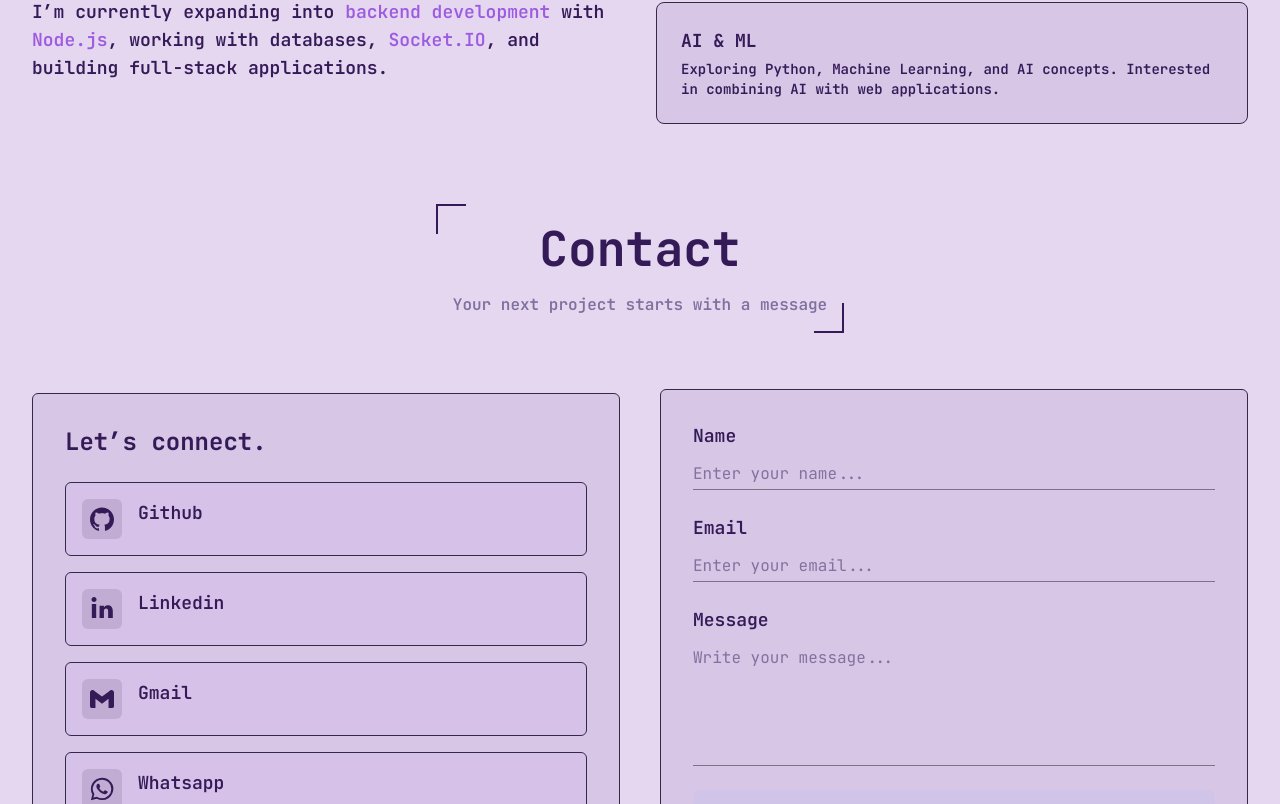
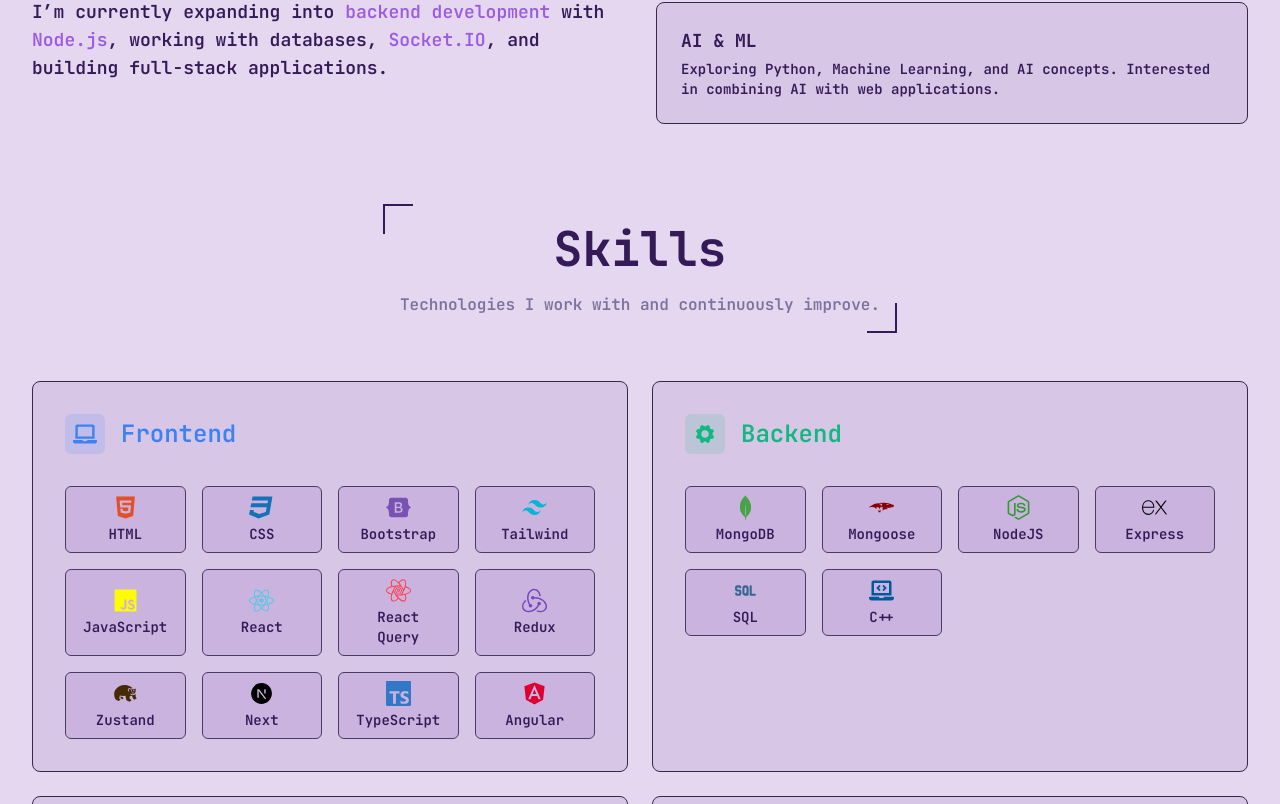
Before and after one commit to youssefsalehs/portfolio, a Next.js app: page / in a window 1280 px wide. Shown: the part 1256-2060 px from the top of the page. Built offline with nearby package versions, Linux system fonts and the light colour scheme; what @mui/material-nextjs would draw is missing.

Commit message:
implement: Skills Section

```diff
--- a/src/app/page.js
+++ b/src/app/page.js
@@ -1,5 +1,6 @@
 import HeroSection from "@/components/HeroSection/HeroSection";
 import AboutMe from "@/components/AboutMe/About";
+import Skills from "@/components/Skills/Skills";
 import Contact from "@/components/Contact/Contact";
 
 export default function Home() {
@@ -11,6 +12,9 @@ export default function Home() {
       <section id="about">
         <AboutMe />
       </section>
+      <section id="skills">
+        <Skills />
+      </section>
       <section id="contact">
         <Contact />
       </section>
--- /dev/null
+++ b/src/components/Skills/Skills.jsx
@@ -0,0 +1,15 @@
+import React from "react";
+import SkillsContainer from "./SkillsContainer";
+import Header from "../Header/Header";
+export default function Skills() {
+  return (
+    <div className="flex flex-col justify-center items-center gap-2 pt-20">
+      <Header
+        title={"Skills"}
+        desc={"Technologies I work with and continuously improve."}
+      />
+
+      <SkillsContainer />
+    </div>
+  );
+}
--- /dev/null
+++ b/src/components/Skills/SkillsCard.jsx
@@ -0,0 +1,56 @@
+import React from "react";
+import { skillIcons } from "@/constants/constants";
+import { Typography } from "@mui/material";
+export default function SkillsCard({ skill, skillsInSkill }) {
+  const Icon = skillIcons[skill]?.icon;
+  return (
+    <div className="bg-primary-800 border-secondary-700 bg-opacity-10 col-span-2 md:col-span-1 p-8 rounded-lg flex-shrink-0 flex flex-col gap-8 border hover:shadow-[0_0_15px_#c27cff65] transition-all duration-300">
+      <h3
+        className="font-semibold text-2xl  capitalize flex items-center gap-4 "
+        style={{ color: `${skillIcons[skill].color}` }}
+      >
+        <span
+          className="bg-secondary-300 bg-opacity-35  p-2  rounded-md"
+          style={{
+            color: `${skillIcons[skill].color}`,
+            background: `${skillIcons[skill].color}22`,
+          }}
+        >
+          <Icon />
+        </span>
+        {skill}
+      </h3>
+      <ul className="grid grid-cols-4 gap-4">
+        {skillsInSkill.map((skill, i) => {
+          const Icon = skillIcons[skill].icon;
+          return (
+            <li
+              key={i}
+              className=" relative bg-primary-800 border-secondary-600 bg-opacity-10 col-span-2 lg:col-span-1 flex
+              flex-col md:justify-center
+             items-center gap-1 hover:scale-105 border  px-4 py-2 rounded-md overflow-hidden transition-transform duration-300 hover:shadow-[0_0_10px_#c27cff65] flex-wrap"
+            >
+              <span
+                className="absolute top-0 left-0 w-full h-full "
+                style={{
+                  background: "#c27cff12",
+                }}
+              ></span>
+              <span
+                style={{
+                  color: `${skillIcons[skill].color}`,
+                }}
+                className="text-lg relative"
+              >
+                {Icon && <Icon size={25} />}
+              </span>
+              <span className="text-sm text-center font-semibold relative">
+                {skill}
+              </span>
+            </li>
+          );
+        })}
+      </ul>
+    </div>
+  );
+}
--- /dev/null
+++ b/src/components/Skills/SkillsContainer.jsx
@@ -0,0 +1,13 @@
+import React from "react";
+import SkillsCard from "./SkillsCard";
+import { skills } from "@/constants/constants";
+export default function SkillsContainer() {
+  const keys = Object.keys(skills);
+  return (
+    <div className="grid grid-cols-2 gap-6 w-full max-w-7xl ">
+      {keys.map((skill) => (
+        <SkillsCard key={skill} skill={skill} skillsInSkill={skills[skill]} />
+      ))}
+    </div>
+  );
+}
```
